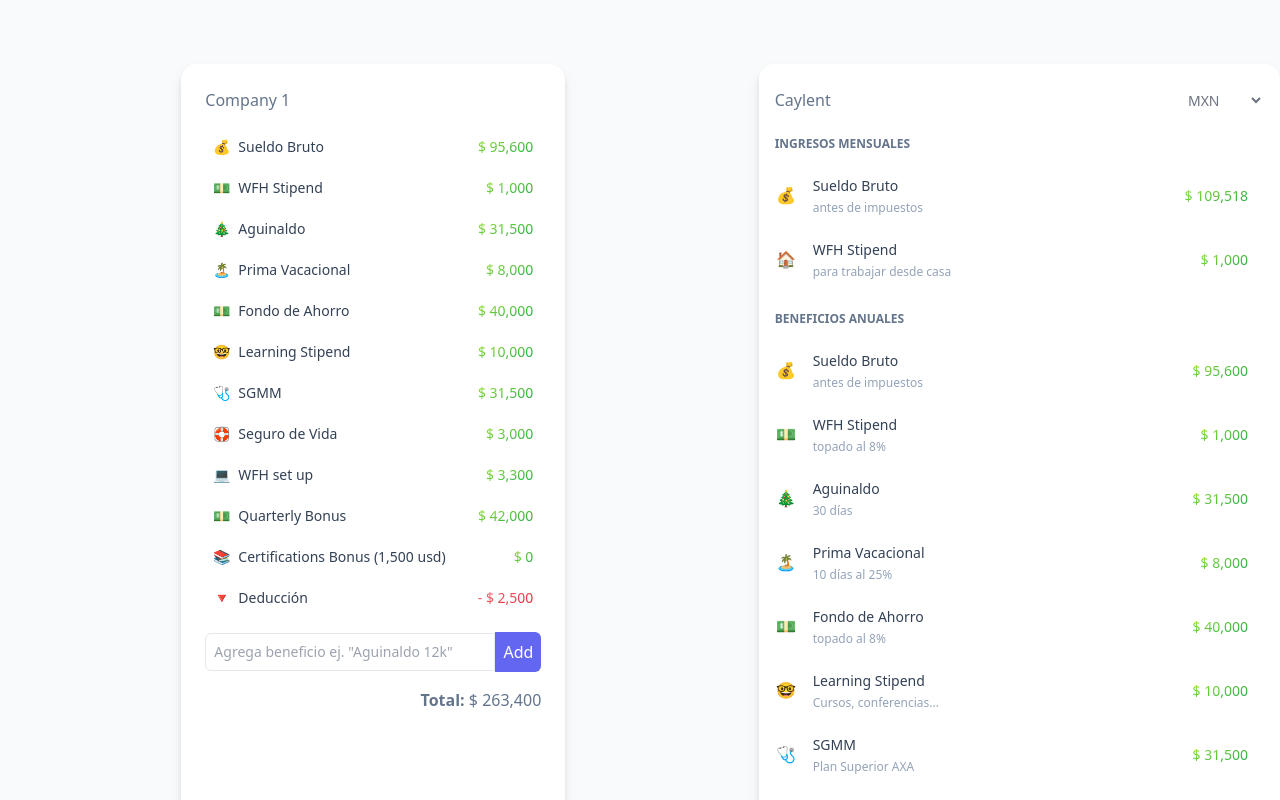
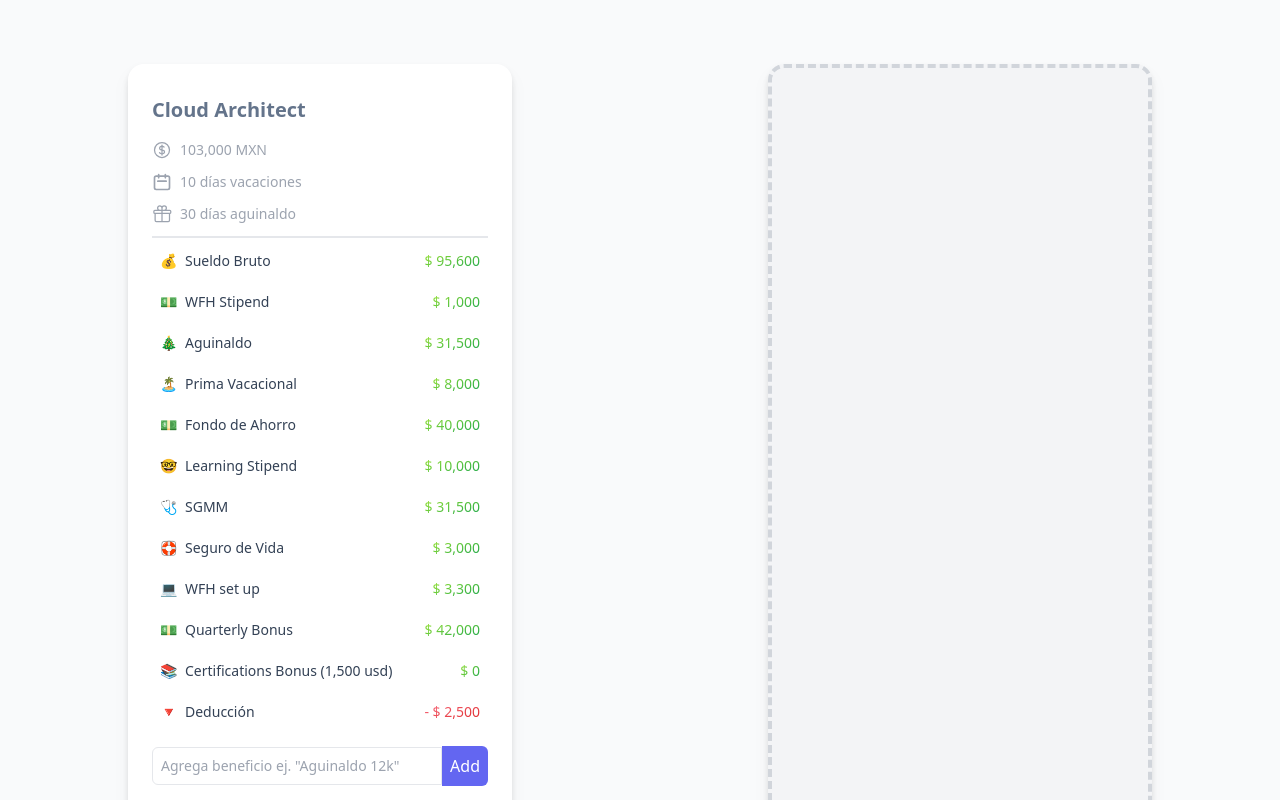
Before and after one commit to carlostorresg-com/salariocompara, a React (Vite) app: page / in a window 1280 px wide. Shown: the top 800 px of the page. Built offline with nearby package versions, Linux system fonts and the light colour scheme.

Commit message:
add new placeholder, salary details

```diff
--- a/src/App.jsx
+++ b/src/App.jsx
@@ -1,7 +1,7 @@
 import React, { useState } from 'react';
 import { createRoot } from 'react-dom/client';
-import SalaryColumn from './components/SalaryColumn';
 import ItemListContainer from './components/ItemListContainer';
+import EmptyItemListContainer from './components/EmptyItemListContainer';
 
 // const initialConcepts = [
 //   { concept: 'Base Salary', amount: 50000 },
@@ -99,78 +99,10 @@
 ];
 
 const App = () => {
-  const [salaryColumns, setSalaryColumns] = useState([
-    {
-      currency: 'MXN',
-      benefits: [...benefits],
-      benefitsYearly: [...benefitsYearly],
-    },
-  ]);
-
-  const handleUpdateAmount = (currency, concept, amount) => {
-    setSalaryColumns((prevColumns) =>
-      prevColumns.map((column) => {
-        if (column.currency === currency) {
-          return {
-            ...column,
-            concepts: column.concepts.map((c) =>
-              c.concept === concept ? { ...c, amount: amount } : c,
-            ),
-          };
-        }
-        return column;
-      }),
-    );
-  };
-
-  const handleAddBenefit = (currency, newBenefit) => {
-    setSalaryColumns((prevColumns) =>
-      prevColumns.map((column) => {
-        if (column.currency === currency) {
-          return {
-            ...column,
-            benefits: [...column.benefits, { benefit: newBenefit, amount: 0 }],
-          };
-        }
-        return column;
-      }),
-    );
-  };
-
-  const handleRemoveBenefit = (currency, benefit) => {
-    setSalaryColumns((prevColumns) =>
-      prevColumns.map((column) => {
-        if (column.currency === currency) {
-          return {
-            ...column,
-            benefits: column.benefits.filter((c) => c.benefit !== benefit),
-          };
-        }
-        return column;
-      }),
-    );
-  };
-
   return (
     <div className="flex justify-center mt-10">
       <ItemListContainer initialItems={benefitsYearly} />
-      {salaryColumns.map((column) => (
-        <SalaryColumn
-          key={column.currency}
-          currency={column.currency}
-          benefits={column.benefits}
-          benefitsYearly={column.benefitsYearly}
-          onUpdateAmount={(concept, amount) =>
-            handleUpdateAmount(column.currency, concept, amount)
-          }
-          onAddBenefit={(newBenefit) =>
-            handleAddBenefit(column.currency, newBenefit)
-          }
-          onRemoveBenefit={(benefit) =>
-            handleRemoveBenefit(column.currency, benefit)
-          }
-        />
-      ))}
+      <EmptyItemListContainer />
     </div>
   );
 };
--- /dev/null
+++ b/src/components/EmptyItemListContainer.jsx
@@ -0,0 +1,9 @@
+import React from 'react';
+
+const EmptyItemListContainer = () => {
+  return (
+    <div className="max-w-sm mx-auto p-6 mt-6 border-4 border-dashed border-gray-300 rounded-2xl drop-shadow-lg bg-gray-100 md:w-5/12 pattern-diagonal-lines pattern-gray-300 pattern-opacity-40"></div>
+  );
+};
+
+export default EmptyItemListContainer;
--- a/src/components/ItemListContainer.jsx
+++ b/src/components/ItemListContainer.jsx
@@ -59,8 +59,64 @@
   // TODO Fix flashy reorder on DragEnd
   return (
     <div className="max-w-sm mx-auto p-6 mt-6 border-0 rounded-2xl drop-shadow-lg bg-white md:w-5/12">
-      <h6 className="mb-4">Company 1</h6>
-      <div className="space-y-2">
+      {/* <h6 className="mb-4">Company 1</h6> */}
+      <p className="text-xl font-semibold mt-2 mb-4">Cloud Architect</p>
+      <div className="text-gray-400">
+        <div className="flex space-x-2 text-sm">
+          <svg
+            xmlns="http://www.w3.org/2000/svg"
+            fill="none"
+            viewBox="0 0 24 24"
+            strokeWidth={1.5}
+            stroke="currentColor"
+            className="w-5 h-5"
+          >
+            <path
+              strokeLinecap="round"
+              strokeLinejoin="round"
+              d="M12 6v12m-3-2.818l.879.659c1.171.879 3.07.879 4.242 0 1.172-.879 1.172-2.303 0-3.182C13.536 12.219 12.768 12 12 12c-.725 0-1.45-.22-2.003-.659-1.106-.879-1.106-2.303 0-3.182s2.9-.879 4.006 0l.415.33M21 12a9 9 0 11-18 0 9 9 0 0118 0z"
+            />
+          </svg>
+          <p>103,000 MXN</p>
+        </div>
+        <div className="flex space-x-2 text-sm my-3">
+          <svg
+            xmlns="http://www.w3.org/2000/svg"
+            className="h-5 w-5"
+            fill="none"
+            viewBox="0 0 24 24"
+            stroke="currentColor"
+          >
+            <path
+              strokeLinecap="round"
+              strokeLinejoin="round"
+              strokeWidth="2"
+              d="M8 7V3m8 4V3m-9 8h10M5 21h14a2 2 0 002-2V7a2 2 0 00-2-2H5a2 2 0 00-2 2v12a2 2 0 002 2z"
+            />
+          </svg>
+          <p>10 días vacaciones</p>
+        </div>
+        <div className="flex space-x-2 text-sm my-3">
+          <svg
+            xmlns="http://www.w3.org/2000/svg"
+            fill="none"
+            viewBox="0 0 24 24"
+            strokeWidth={1.5}
+            stroke="currentColor"
+            className="w-5 h-5"
+          >
+            <path
+              strokeLinecap="round"
+              strokeLinejoin="round"
+              d="M21 11.25v8.25a1.5 1.5 0 01-1.5 1.5H5.25a1.5 1.5 0 01-1.5-1.5v-8.25M12 4.875A2.625 2.625 0 109.375 7.5H12m0-2.625V7.5m0-2.625A2.625 2.625 0 1114.625 7.5H12m0 0V21m-8.625-9.75h18c.621 0 1.125-.504 1.125-1.125v-1.5c0-.621-.504-1.125-1.125-1.125h-18c-.621 0-1.125.504-1.125 1.125v1.5c0 .621.504 1.125 1.125 1.125z"
+            />
+          </svg>
+
+          <p>30 días aguinaldo</p>
+        </div>
+      </div>
+      <div className="border-t-2"></div>
+      <div className="space-y-4">
         <DragDropContext onDragEnd={handleDragEnd}>
           <Droppable droppableId="itemList" direction="vertical">
             {(provided) => (
```
